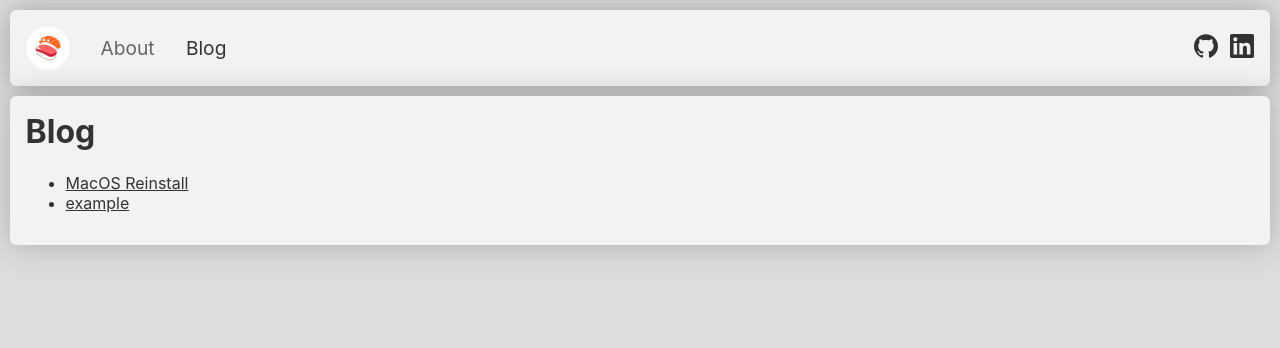
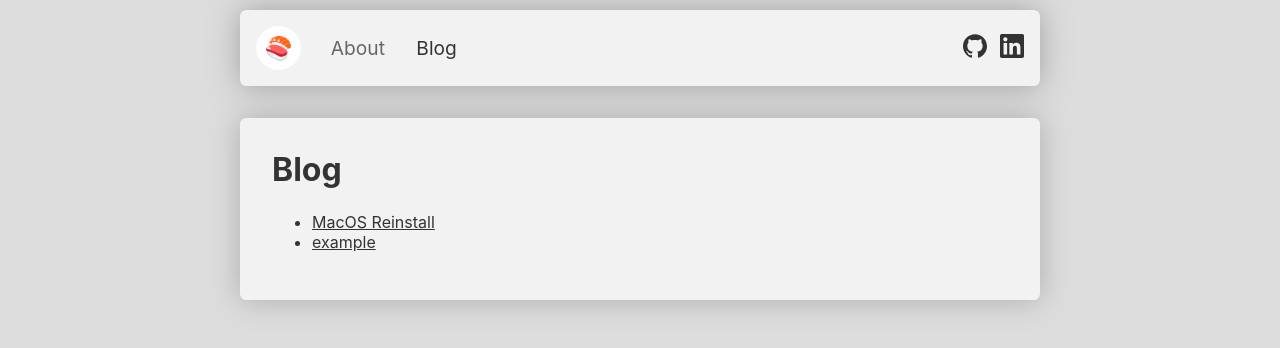
Before and after one commit to johnsonsu/johnsonsu.github.io, a Next.js app: page /post in a window 1280 px wide. Shown: the top 348 px of the page. Built offline with nearby package versions, Linux system fonts and the light colour scheme.

Commit message:
Updated styles

```diff
--- a/components/Layout.js
+++ b/components/Layout.js
@@ -4,7 +4,11 @@ import Head from 'next/head'
 import Nav from './Nav'
 
 const layoutStyle = {
+  display: 'flex',
+  flexDirection: 'column',
   padding: '0.6em',
+  maxWidth: '800px',
+  margin: 'auto',
 }
 
 const Layout = ({ children, title }) => (
--- a/components/Module.js
+++ b/components/Module.js
@@ -4,9 +4,9 @@ const containerStyle = {
   display: 'flex',
   flexDirection: 'column',
   backgroundColor: '#f2f2f2',
-  padding: '1em',
-  marginTop: '0.6em',
-  borderRadius: '0.4em',
+  padding: '2rem',
+  marginTop: '2rem',
+  borderRadius: '0.4rem',
   boxShadow: '0px 0px 30px 0px rgba(100, 100, 100, 0.4)',
 }
 
```
